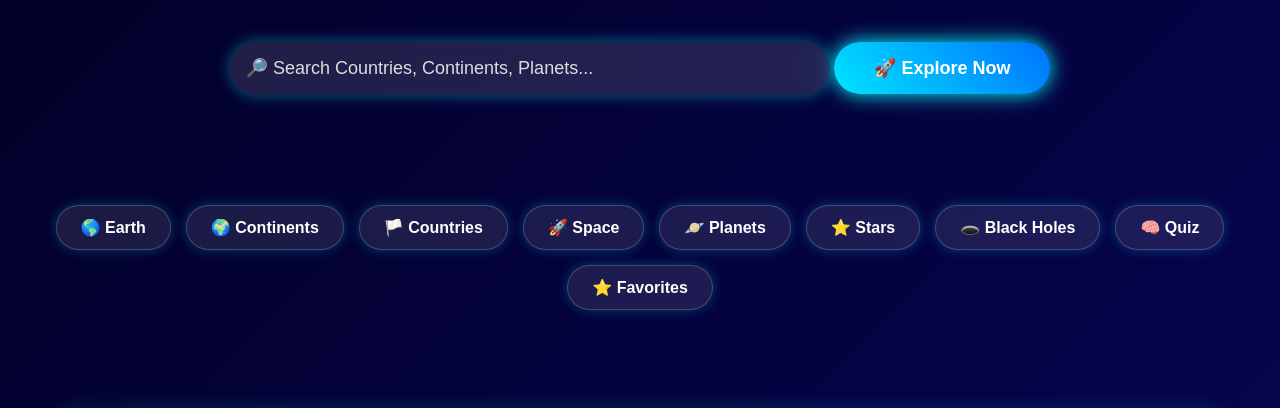
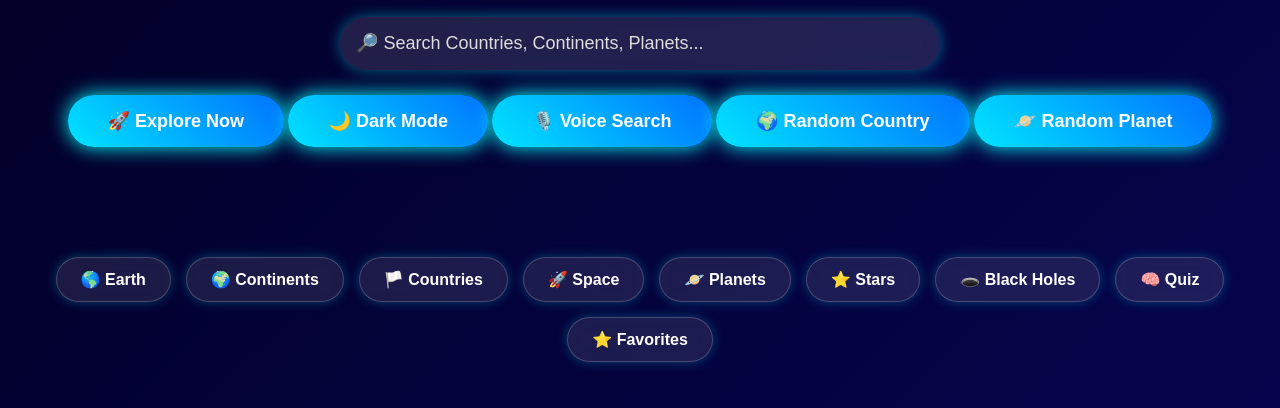
Before and after one commit to swarajgirnare81-dev/Universe-Explorer, a plain HTML site: page index.html in a window 1280 px wide. Shown: the part 209-617 px from the top of the page. Drawn offline with Linux system fonts and the light colour scheme.

Commit message:
Update index.html

```diff
--- a/index.html
+++ b/index.html
@@ -26,9 +26,29 @@
 placeholder="🔎 Search Countries, Continents, Planets..."
 >
 
+<div class="button-group">
+
 <button id="exploreBtn">
 🚀 Explore Now
 </button>
+
+<button id="darkModeBtn">
+🌙 Dark Mode
+</button>
+
+<button id="voiceBtn">
+🎙️ Voice Search
+</button>
+
+<button id="randomCountryBtn">
+🌍 Random Country
+</button>
+
+<button id="randomPlanetBtn">
+🪐 Random Planet
+</button>
+
+</div>
 
 </header>
 
```
Lines whose indentation alone changed are shown as unchanged.
